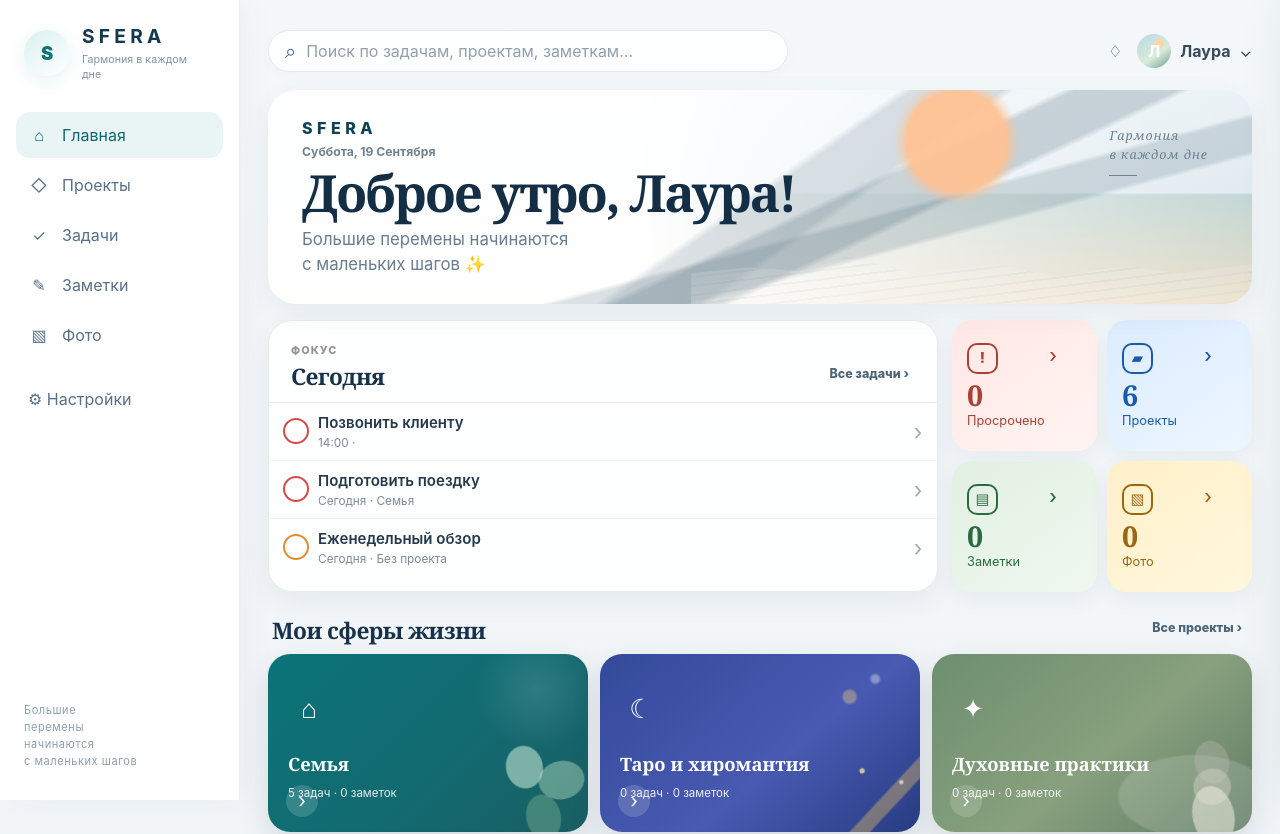
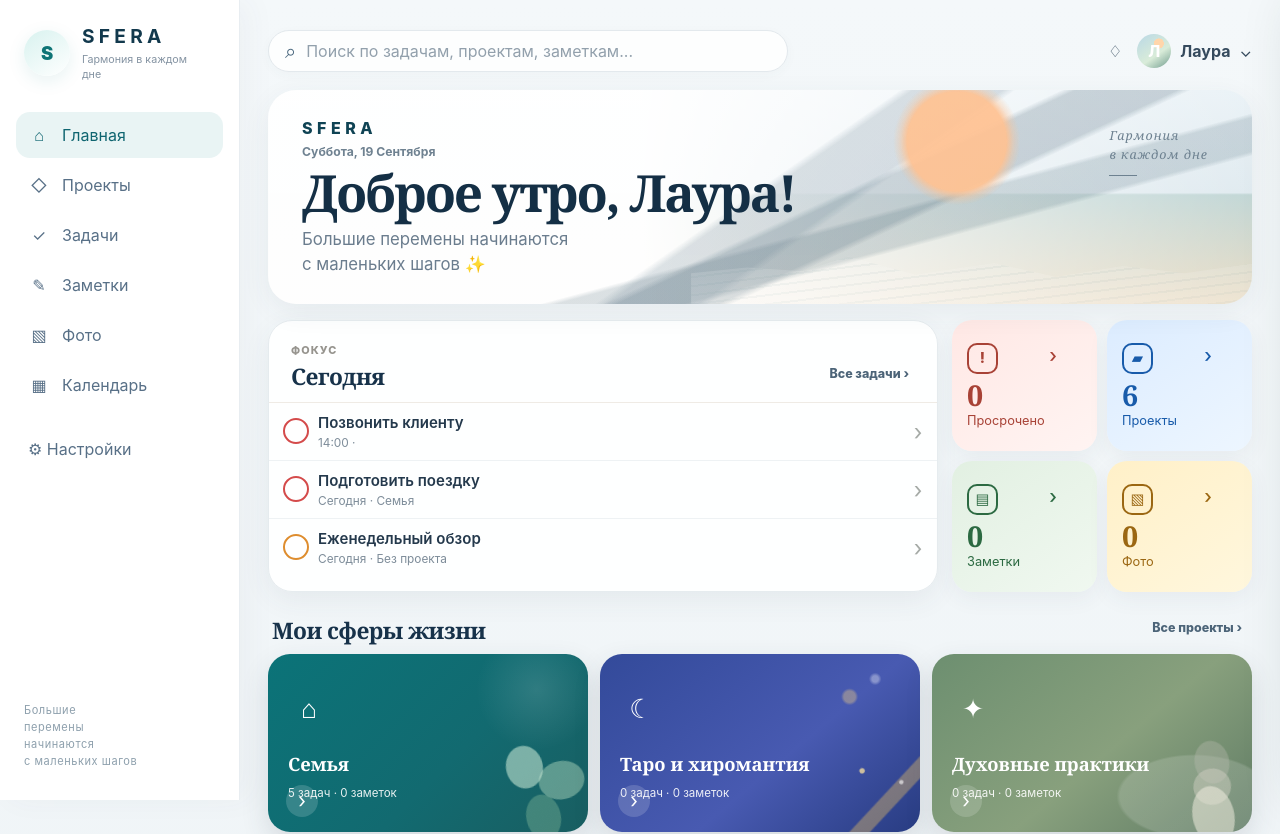
Before and after one commit to inkermankirov-a11y/sfera, a React (Vite) app in the folder apps/web/: page / in a window 1280 px wide. Shown: the top 834 px of the page. Built offline with nearby package versions, Linux system fonts and the light colour scheme.

Commit message:
feat(nav): add calendar as sixth desktop section

```diff
--- a/apps/web/src/App.tsx
+++ b/apps/web/src/App.tsx
@@ -782,6 +782,7 @@ export function App() {
           <button className={mobileSection === "tasks" ? "active" : ""} onClick={() => setMobileSection("tasks")}><span>✓</span>Задачи</button>
           <button className={mobileSection === "notes" ? "active" : ""} onClick={() => setMobileSection("notes")}><span>✎</span>Заметки</button>
           <button className={mobileSection === "photos" ? "active" : ""} onClick={() => setMobileSection("photos")}><span>▧</span>Фото</button>
+          <button className={mobileSection === "calendar" ? "active" : ""} onClick={() => openCalendar("month")}><span>▦</span>Календарь</button>
         </nav>
 
         <div className="sidebar-bottom">
@@ -807,7 +808,7 @@ export function App() {
           <button className="mobile-profile-mark mobile-home-mark" onClick={() => setMobileSection("home")} aria-label="На главную">S</button>
           <div className="mobile-app-title">
             <strong>СФЕРА</strong>
-            <span>{mobileSection === "home" ? "Сегодня" : mobileSection === "projects" ? "Проекты" : mobileSection === "tasks" ? "Задачи" : mobileSection === "notes" ? "Заметки" : "Фото"}</span>
+            <span>{mobileSection === "home" ? "Сегодня" : mobileSection === "projects" ? "Проекты" : mobileSection === "tasks" ? "Задачи" : mobileSection === "notes" ? "Заметки" : mobileSection === "photos" ? "Фото" : "Календарь"}</span>
           </div>
           <div className="mobile-app-actions">
             {mobileSection === "tasks" && (
```
